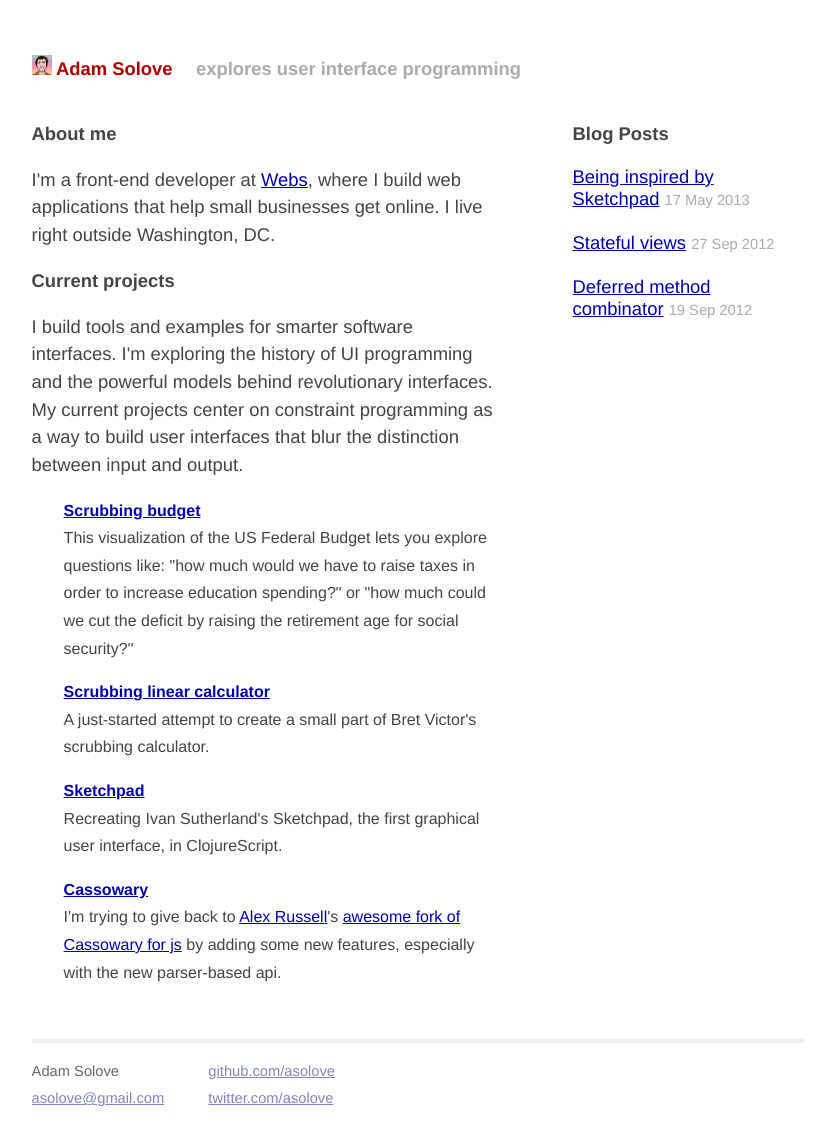
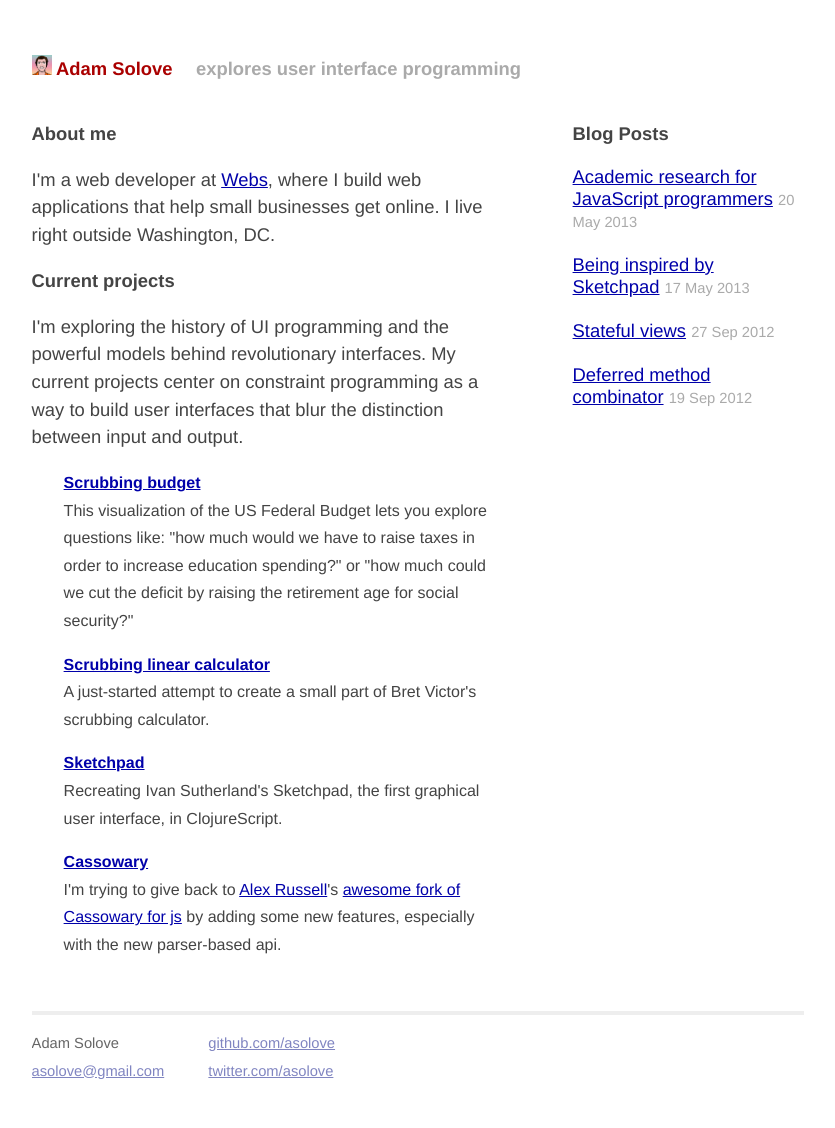
Before and after one commit to asolove/asolove.github.io, a Jekyll site: the page built from index.html, in a window 1280 px wide. Shown: the whole page, without its empty margins (222-1057 px from the left). Built offline with Jekyll 4.4.1, drawn with Linux system fonts in a browser that asks for light colours; after the commit the page ends 1100 px from its top, so only the background shows below that.

```diff
--- a/index.html
+++ b/index.html
@@ -7,12 +7,12 @@ title: "Adam Solove: Document Function Model"
 
 <h3>About me</h3>
 
-<p>I'm a front-end developer at <a href="http://www.webs.com">Webs</a>, where I build web applications
+<p>I'm a web developer at <a href="http://www.webs.com">Webs</a>, where I build web applications
   that help small businesses get online. I live right outside Washington, DC.</p>
 
 <h3>Current projects</h3>
 
-<p>I build tools and examples for smarter software interfaces. I'm exploring the history of UI programming and the powerful models behind revolutionary interfaces. My current projects center on constraint programming as a way to build user interfaces that blur the distinction between input and output.</p>
+<p>I'm exploring the history of UI programming and the powerful models behind revolutionary interfaces. My current projects center on constraint programming as a way to build user interfaces that blur the distinction between input and output.</p>
 
 <dl class="current-projects">
   <dt><a href="https://github.com/asolove/scrubbing-budget">Scrubbing budget</a> <span class="in progress"></span></dt>
```
Also changed, not shown: _posts/2013-05-20-academic-research-for-javascript-programmers.markdown (added, +17 -0 lines).
